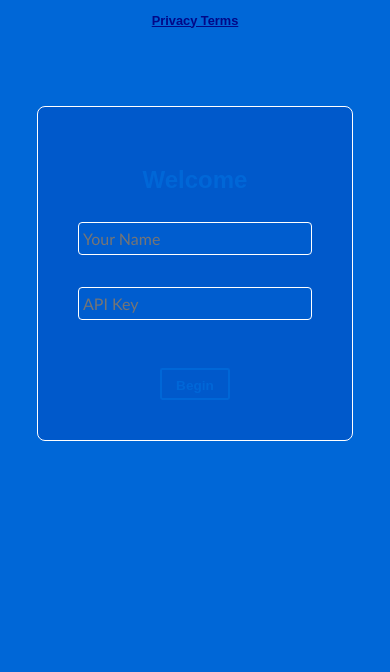
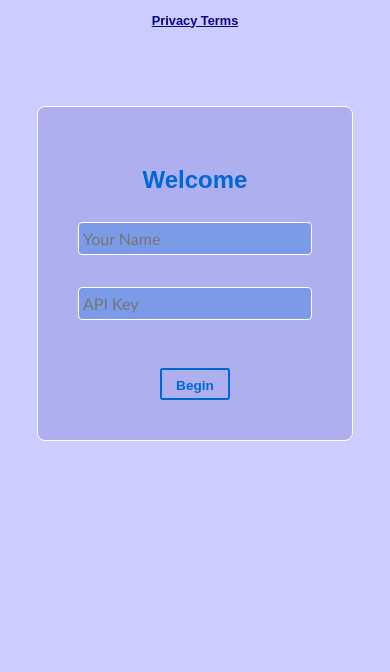
Before and after one commit to Dhela19/aiChatbot, a website: page index.html in a window 390 px wide. Shown: the part 172-844 px from the top of the page. Drawn offline with Linux system fonts and the light colour scheme.

Commit message:
Another Background Change

```diff
--- a/style.css
+++ b/style.css
@@ -132,7 +132,7 @@ input[type="text"]::placeholder{
         margin:0;
         padding:0;
         font-family: 'Poppins', sans-serif;
-        background: #0067D7;
+        background: #ccf;
     }
     .body{
         height:auto;
```
